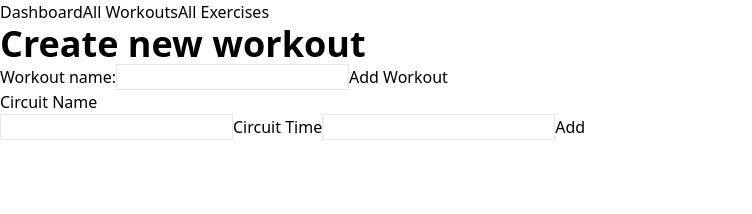
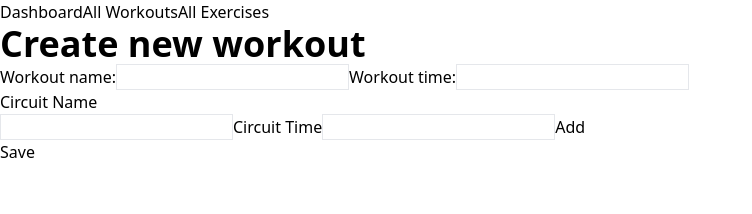
Before and after one commit to irynahowarth/fitness-app, a React (Vite) app: page /admin/workouts/create in a window 1280 px wide. Shown: the top 214 px of the page, without its empty margins (0-752 px from the left). Built offline with nearby package versions, Linux system fonts and the light colour scheme; what miragejs would draw is missing.

Commit message:
[feature]: add functionality to post new Workout to MigrateJS server.

```diff
--- a/src/Pages/Admin/WorkoutCreate.jsx
+++ b/src/Pages/Admin/WorkoutCreate.jsx
@@ -23,7 +23,11 @@ function reducer(circuits, action) {
 }
 
 export default function WorkoutCreate() {
-  const [workout, setWorkout] = React.useState({});
+  const [workout, setWorkout] = React.useState({
+    name: "",
+    circuits: [],
+    time: "",
+  });
   const [circuits, dispatch] = React.useReducer(reducer, []);
 
   function handleCreateCircuit(circuit) {
@@ -41,6 +45,34 @@ export default function WorkoutCreate() {
     });
   }
 
+  function handleSubmit(event) {
+    event.preventDefault();
+    addWorkout(workout);
+  }
+
+  const addWorkout = async ({ name, circuits, time }) => {
+    if (!name) {
+      console.log("Workout needs to have a name");
+      return;
+    }
+    await fetch("/api/workouts", {
+      method: "POST",
+      body: JSON.stringify({
+        name: name,
+        circuits: circuits,
+        time: time,
+      }),
+    })
+      .then((res) => {
+        console.log(res.json());
+        setWorkout({ name: "", circuits: [], time: "" });
+        console.log("Workout added successfully");
+      })
+      .catch((error) => {
+        console.log("Error adding workout.", error);
+      });
+  };
+
   return (
     <>
       <h1 className="text-4xl font-bold">Create new workout</h1>
@@ -51,13 +83,30 @@ export default function WorkoutCreate() {
           id="workout-name"
           autoComplete="off"
           className="border"
+          value={workout.name}
+          onChange={(event) =>
+            setWorkout({ ...workout, name: event.target.value })
+          }
         />
-        <button type="button">Add Workout</button>
+        <label htmlFor="workout-time">Workout time:</label>
+        <input
+          type="text"
+          id="workout-time"
+          autoComplete="off"
+          className="border"
+          value={workout.time}
+          onChange={(event) =>
+            setWorkout({ ...workout, time: event.target.value })
+          }
+        />
         <CircuitList
           cicuits={circuits}
           handleDeleteCircuit={handleDeleteCircuit}
         />
         <CreateNewCircuit handleCreateCircuit={handleCreateCircuit} />
+        <button type="button" onClick={handleSubmit}>
+          Save
+        </button>
       </div>
     </>
   );
--- a/src/server.jsx
+++ b/src/server.jsx
@@ -18,6 +18,12 @@ createServer({
     this.get("/workouts/:id", (schema, request) => {
       const id = request.params.id;
       return schema.workouts.find(id);
+    });
+
+    this.post("/workouts", (schema, request) => {
+      let attrs = JSON.parse(request.requestBody);
+      console.log(attrs);
+      return schema.workouts.create(attrs);
     });
   },
   seeds(server) {
@@ -115,6 +121,11 @@ createServer({
         },
       ],
       time: "28-35 Mins",
+    });
+    server.create("workout", {
+      id: 5,
+      name: "Begginer Plank",
+      circuits: [],
     });
     server.create("workout", {
       id: 2,
```
